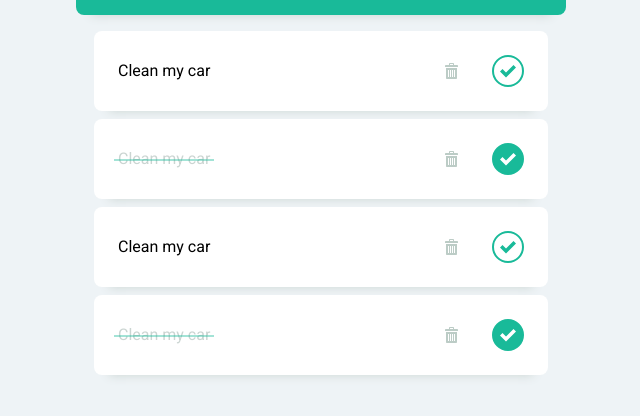
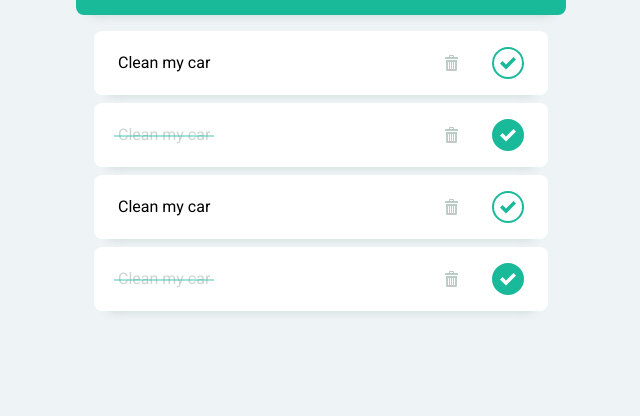
Before and after one commit to stephendeceuster/Toedoe, a plain HTML site: page index.html in a window 1280 px wide. Shown: the part 200-616 px from the top of the page, without its empty margins (292-932 px from the left). Drawn offline with Linux system fonts and the light colour scheme.

Commit message:
fix padding on list-item

```diff
--- a/css/style.scss
+++ b/css/style.scss
@@ -74,7 +74,7 @@ body {
       justify-content: flex-start;
       align-items: center;
       margin-bottom: 0.5rem;
-      padding: 1.5rem;
+      padding: 1rem 1.5rem;
       border-radius: 0.5rem;
       box-shadow: 0px 15px 10px -15px var.$grey;
       .text {
```
Also changed, not shown: css/style.css.
